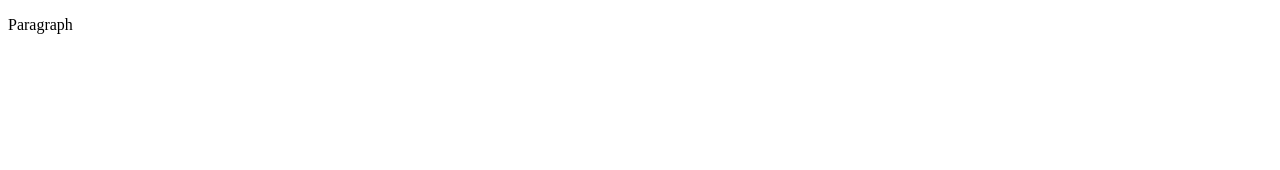
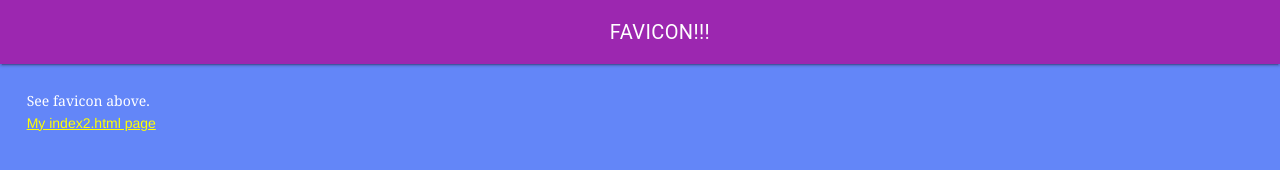
Before and after one commit to MTHS-ICS2O-2-2022/ICS2O-Unit-1-06-charlotte-jhu, a plain HTML site: page index.html in a window 1280 px wide. Drawn offline with nearby package versions, Linux system fonts and the light colour scheme.

Commit message:
added code both favicon webpages

```diff
--- a/css/style.css
+++ b/css/style.css
@@ -1,4 +1,31 @@
-/* Created by: Mr. Coxall
-* Created on: Sep 2020
+/* Created by: Charlotte Jhu
+* Created on: Feb 2023
 * This file contains the CSS for index.html
 */
+
+/* Due to error in MDL : https://github.com/google/material-design-lite/issues/5281
+*/
+.mdl-ripple {
+  background: #000;
+  opacity: 0.001;
+}
+
+.mdl-layout__header-row {
+  justify-content: center;
+  padding: 0;
+}
+
+.mdl-layout__content {
+  padding-left: 20pt;
+  padding-right: 20pt;
+  padding-top: 20pt;
+}
+
+.page-content {
+  color: white;
+  font-family: Georgia, serif;
+}
+
+body {
+  background-color: rgb(99, 134, 248);
+}
--- a/index.html
+++ b/index.html
@@ -1,9 +1,35 @@
 <!DOCTYPE html>
-<html>
+<!-- ICS2O-Unit1-06-HTML-Favicon-->
+<html lang="en-ca">
   <head>
-    <title>Title</title>
+    <meta charset="utf-8">
+    <meta name="description" content="My first webpage with favicon">
+    <meta name="keywords" content="mths, ics2o">
+    <meta name="author" content="Charlotte Jhu">
+    <meta name="viewpoint" content="width=device-width, initial-scale=1.0">
+    <link rel="stylesheet" href="./css/style.css">
+    <link rel="stylesheet" href="https://fonts.googleapis.com/icon?family=Material+Icons" />
+    <link rel="stylesheet" href="https://code.getmdl.io/1.3.0/material.purple-yellow.min.css" />
+    <link rel="apple-touch-icon" sizes="180x180" href="./apple-touch-icon.png" />
+    <link rel="icon" type="image/png" sizes="32x32" href="./favicon-32x32.png" />
+    <link rel="icon" type="image/png" sizes="16x16" href="./favicon-16x16.png" />
+    <link rel="manifest" href="./site.webmanifest" />
+    <title>My first webpage with favicon</title>
   </head>
   <body>
-    <p>Paragraph</p>
+    <script defer src="https://code.getmdl.io/1.3.0/material.min.js"></script>
+    <div class="mdl-layout mdl-js-layout mdl-layout--fixed-header">
+      <header class="mdl-layout__header">
+        <div class="mdl-layout__header-row">
+          <span class="mdl-layout-title">FAVICON!!!</span>
+        </div>
+      </header>
+      <main class="mdl-layout__content">
+        <div class="page-content">See favicon above.</div>
+        <p>
+          <a href="./index2.html">My index2.html page</a>
+        </p>
+      </main>
+    </div>
   </body>
 </html>
```
Also changed, not shown: index2.html (added, +41 -0 lines), android-chrome-192x192 (1).png (added), android-chrome-192x192.png (added), android-chrome-512x512 (1).png (added), android-chrome-512x512.png (added), apple-touch-icon (1).png (added), apple-touch-icon.png (added), favicon (1).ico (added), favicon-16x16 (1).png (added), favicon-16x16.png (added), favicon-32x32 (1).png (added), favicon-32x32.png (added), favicon.ico (added), site.webmanifest (added), 1 other file.
